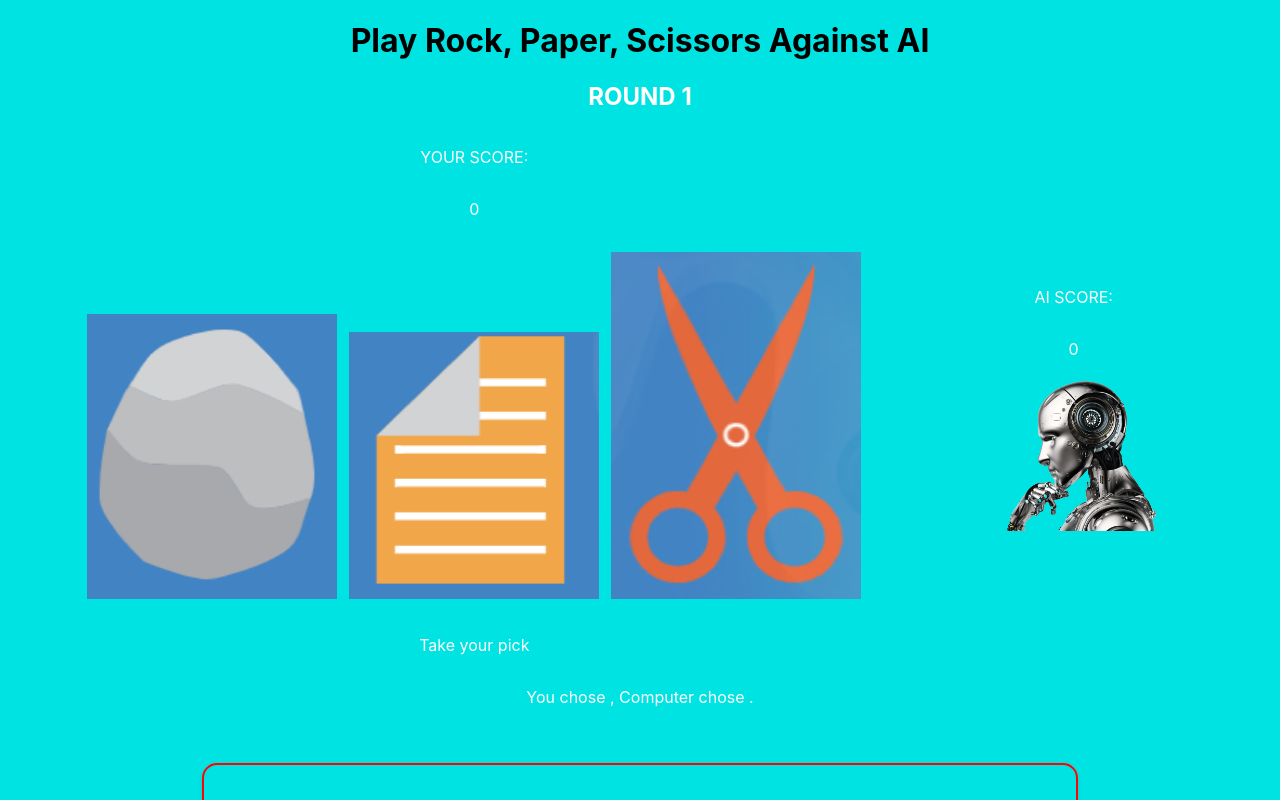
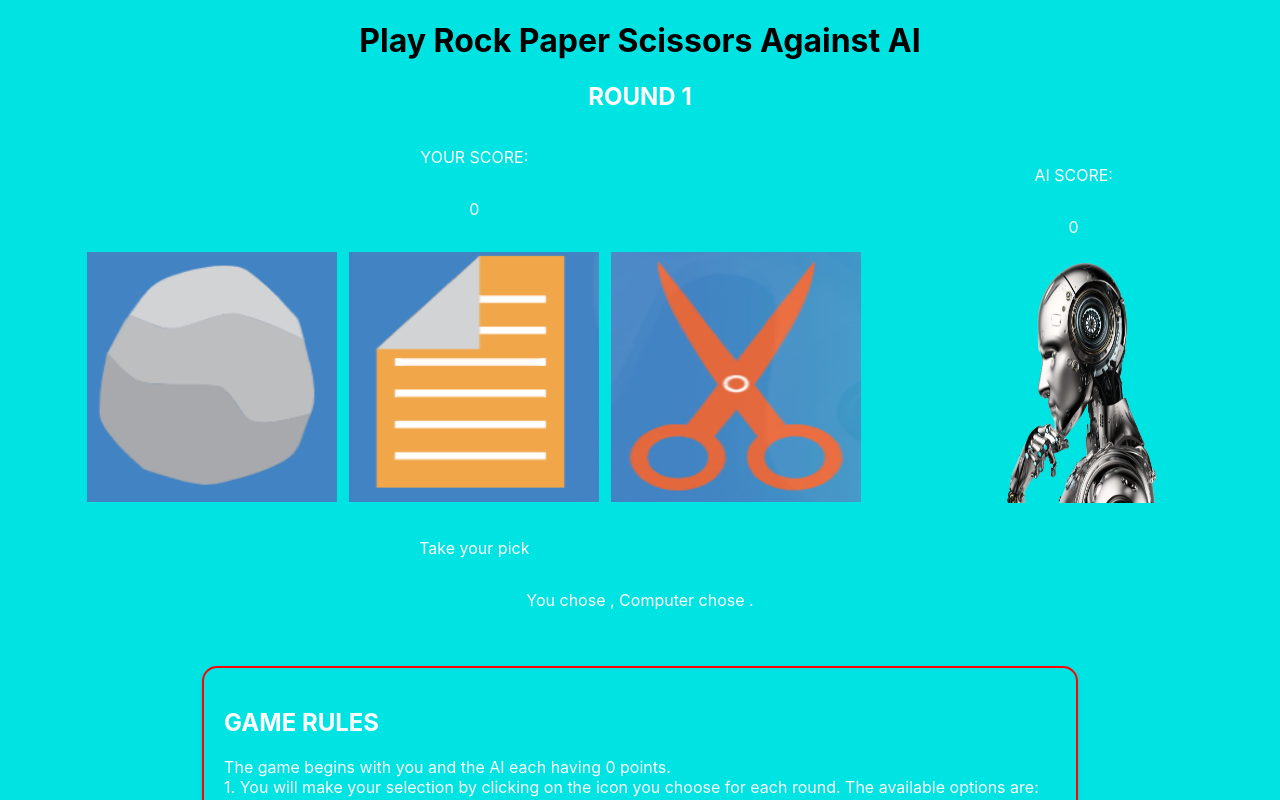
Before and after one commit to sophiaalexis1/sophiaalexis1.github.io, a React (Create React App) app: page / in a window 1280 px wide. Shown: the top 800 px of the page. Built offline with nearby package versions, Linux system fonts and the light colour scheme.

Commit message:
Version 2.1 updated bugs with capitalization and dimensions

```diff
--- a/src/App.js
+++ b/src/App.js
@@ -40,7 +40,7 @@ const RockPaperScissors = () => {
         setResult(roundResult);
         setRoundNumber(roundNumber + 1);
         setIsPlayerTurn(false);
-      }, 1000);
+      }, 3000);
     }
   };
     // if (roundNumber <= maxRounds && isPlayerTurn) {
@@ -121,7 +121,7 @@ const RockPaperScissors = () => {
   return (
     <div>
       <div className='header-container'>
-        <h1>Play Rock, Paper, Scissors Against AI</h1>
+        <h1>Play Rock Paper Scissors Against AI</h1>
         <h2 className='round'>ROUND {roundNumber} </h2>
         {/* {isPlayerTurn && <p>Take your pick:</p>} */}
       </div>
@@ -134,13 +134,13 @@ const RockPaperScissors = () => {
           <div className='choice-container'>
             <p>
               <button onClick={() => play('rock')} disabled={disableButtons()}>
-              <img src={RockButtonImage} alt="Rock" style={{ width: '250px', height: '250' }}></img>
+              <img src={RockButtonImage} alt="Rock" style={{ width: '250px', height: '250px' }}></img>
               </button>
               <button onClick={() => play('paper')} disabled={disableButtons()}>
-              <img src={PaperButtonImage} alt="Paper" style={{ width: '250px', height: '250' }}></img>
+              <img src={PaperButtonImage} alt="Paper" style={{ width: '250px', height: '250px' }}></img>
               </button>
               <button onClick={() => play('scissors')} disabled={disableButtons()}>
-              <img src={ScissorsButtonImage} alt="Scissor" style={{ width: '250px', height: '250' }}></img>
+              <img src={ScissorsButtonImage} alt="Scissor" style={{ width: '250px', height: '250px' }}></img>
               </button>
             </p>
           </div>
@@ -153,8 +153,10 @@ const RockPaperScissors = () => {
           <img
             src={aiChosenImage}
             alt="AI Chosen"
-            style={{ width: '250px', height: '250' }}
+            style={{ width: '250px', height: '250px' }}
           />
+        <br />
+        <p></p>
       </div>
     </div>
     </div>
--- a/src/Components/GameRules/GameRules.jsx
+++ b/src/Components/GameRules/GameRules.jsx
@@ -4,10 +4,10 @@ import './GameRules.css';
 const GameRules = () => {
   return (
     <div className='game-rules'>
-      <h2>Game Rules</h2>
+      <h2>GAME RULES</h2>
       <p>
         The game begins with you and the AI each having 0 points.<br />
-        1.You will make your selection by clicking on the icon you choose for each round. The available options are:<br />
+        1. You will make your selection by clicking on the icon you choose for each round. The available options are:<br />
         <ul>
           <li><strong>✊ (Rock)</strong></li>
           <li><strong>✋ (Paper)</strong></li>
```
